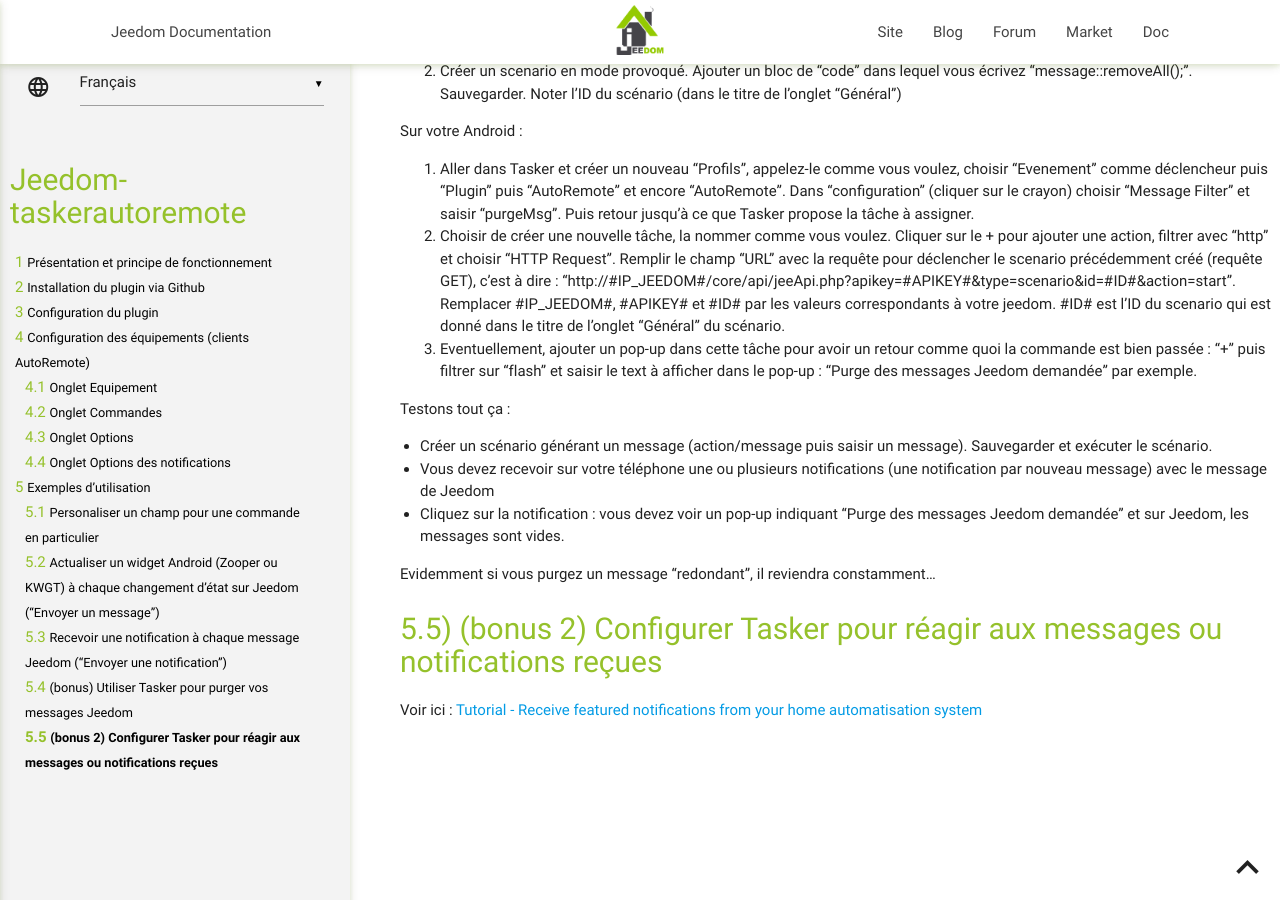
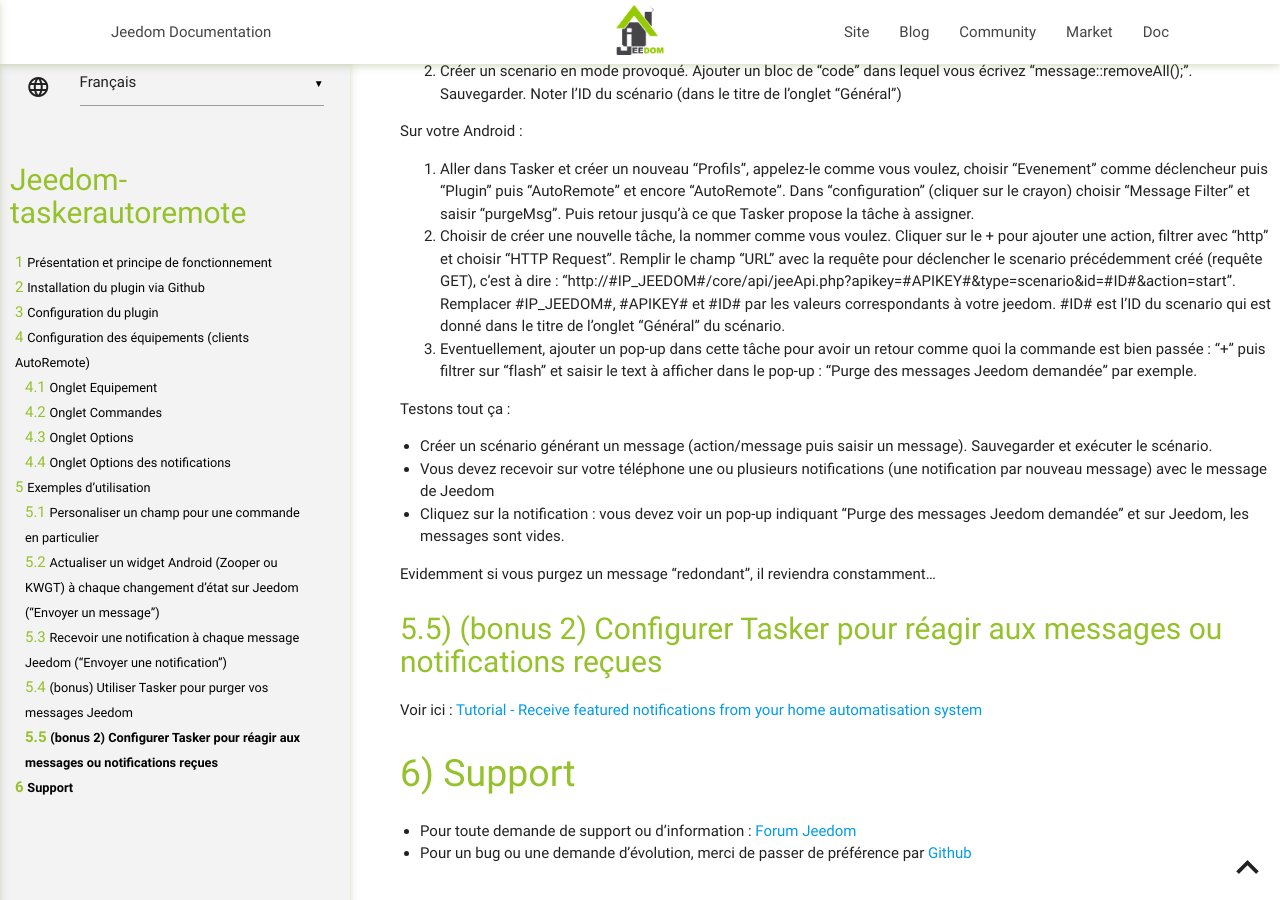
Before and after one commit to AgP42/Jeedom-TaskerAutoremote, a Jekyll site: the page built from docs/fr_FR/index.md, in a window 1280 px wide and 900 px high, scrolled down 7767 px. Built offline with Jekyll 4.4.1, drawn with Linux system fonts in a browser that asks for light colours; our own code applies the rules of GitHub Pages for plain Markdown files.

Commit message:
update doc

```diff
--- a/docs/_layouts/default.html
+++ b/docs/_layouts/default.html
@@ -11,23 +11,23 @@
   <div class="navbar-fixed hide-on-print">
     <nav>
       <div class="nav-wrapper container">
-        <a id="logo-container" href="https://www.jeedom.com/doc" class="brand-logo center"><img src="../assets/images/logo.png" style="height:50px;margin-top:5px"></a>
+        <a id="logo-container" href="https://doc.jeedom.com" class="brand-logo center"><img src="../assets/images/logo.png" style="height:50px;margin-top:5px"></a>
         <ul class="left hide-on-med-and-down">
-          <li><a href="https://www.jeedom.com/doc">Jeedom Documentation</a></li>
+          <li><a href="https://doc.jeedom.com">Jeedom Documentation</a></li>
         </ul>
         <a href="https://www.jeedom.com/doc" data-activates="nav-mobile" class="button-collapse btn-floating btn-large waves-effect waves-light jeedomcolorbg"><i class="material-icons">menu</i></a>
         <ul class="right hide-on-med-and-down">
-          <li><a href="https://www.jeedom.com/site">Site</a></li>
-          <li><a href="https://www.jeedom.com/blog">Blog</a></li>
-          <li><a href="https://www.jeedom.com/forum">Forum</a></li>
-          <li><a href="https://www.jeedom.com/market">Market</a></li>
-          <li class="active"><a href="https://www.jeedom.com/doc">Doc</a></li>
+          <li><a href="https://www.jeedom.com">Site</a></li>
+          <li><a href="https://blog.jeedom.com">Blog</a></li>
+          <li><a href="https://community.jeedom.com">Community</a></li>
+          <li><a href="https://market.jeedom.com">Market</a></li>
+          <li class="active"><a href="https://doc.jeedom.com">Doc</a></li>
         </ul>
         <ul class="side-nav" id="nav-mobile">
-          <li><a href="https://www.jeedom.com/blog">Blog</a></li>
-          <li><a href="https://www.jeedom.com/forum">Forum</a></li>
-          <li><a href="https://www.jeedom.com/market">Market</a></li>
-          <li class="active"><a href="https://www.jeedom.com/doc">Doc</a></li>
+          <li><a href="https://blog.jeedom.com">Blog</a></li>
+          <li><a href="https://community.jeedom.com">Community</a></li>
+          <li><a href="https://market.jeedom.com">Market</a></li>
+          <li class="active"><a href="https://doc.jeedom.com">Doc</a></li>
         </ul>
       </div>
     </nav>
--- a/docs/fr_FR/index.md
+++ b/docs/fr_FR/index.md
@@ -197,3 +197,9 @@ Evidemment si vous purgez un message "redondant", il reviendra constamment...
 -------------------------------------------------------
 
 Voir ici : <a href="https://forum.joaoapps.com/index.php?resources/tutorial-receive-featured-notifications-from-your-home-automatisation-system.393/" target="_blank">Tutorial - Receive featured notifications from your home automatisation system </a>
+
+Support
+===
+
+* Pour toute demande de support ou d'information : [Forum Jeedom](https://community.jeedom.com/c/plugins/communication/49)
+* Pour un bug ou une demande d'évolution, merci de passer de préférence par [Github](https://github.com/AgP42/Jeedom-TaskerAutoremote/issues)
```
Also changed, not shown: docs/fr_FR/changelog.md (+4 -0 lines).
